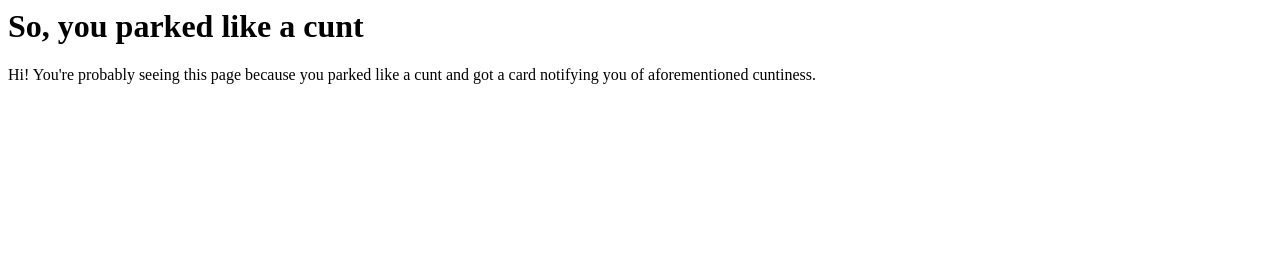
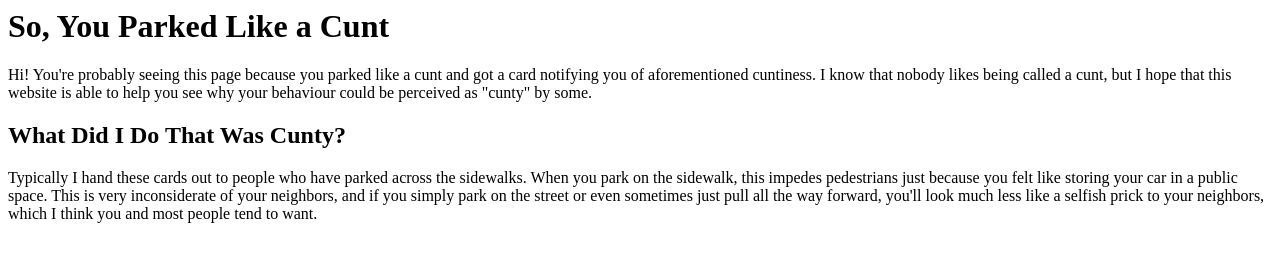
Before and after one commit to crankynetman/parklikeaneighbor, a plain HTML site: page index.html in a window 1280 px wide. Drawn offline with Linux system fonts and the light colour scheme.

Commit message:
Update index.html

```diff
--- a/index.html
+++ b/index.html
@@ -1,5 +1,8 @@
 <title>Park Like a Neighbor, not a Cunt!</title>
 <body>
-  <h1>So, you parked like a cunt</h1>
-  <a>Hi! You're probably seeing this page because you parked like a cunt and got a card notifying you of aforementioned cuntiness.</a>
+  <h1>So, You Parked Like a Cunt</h1>
+  <a>Hi! You're probably seeing this page because you parked like a cunt and got a card notifying you of aforementioned cuntiness. I know that nobody likes being called a cunt, but I hope that this website is able to help you see why your behaviour could be perceived as "cunty" by some.</a>
+  <h2>What Did I Do That Was Cunty?</h2>
+  <a>Typically I hand these cards out to people who have parked across the sidewalks. When you park on the sidewalk, this impedes pedestrians just because you felt like storing your car in a public space. This is very inconsiderate of your neighbors, and if you simply park on the street or even sometimes just pull all the way forward, you'll look much less like a selfish prick to your neighbors, which I think you and most people tend to want.</a>
+
 </body>
```
